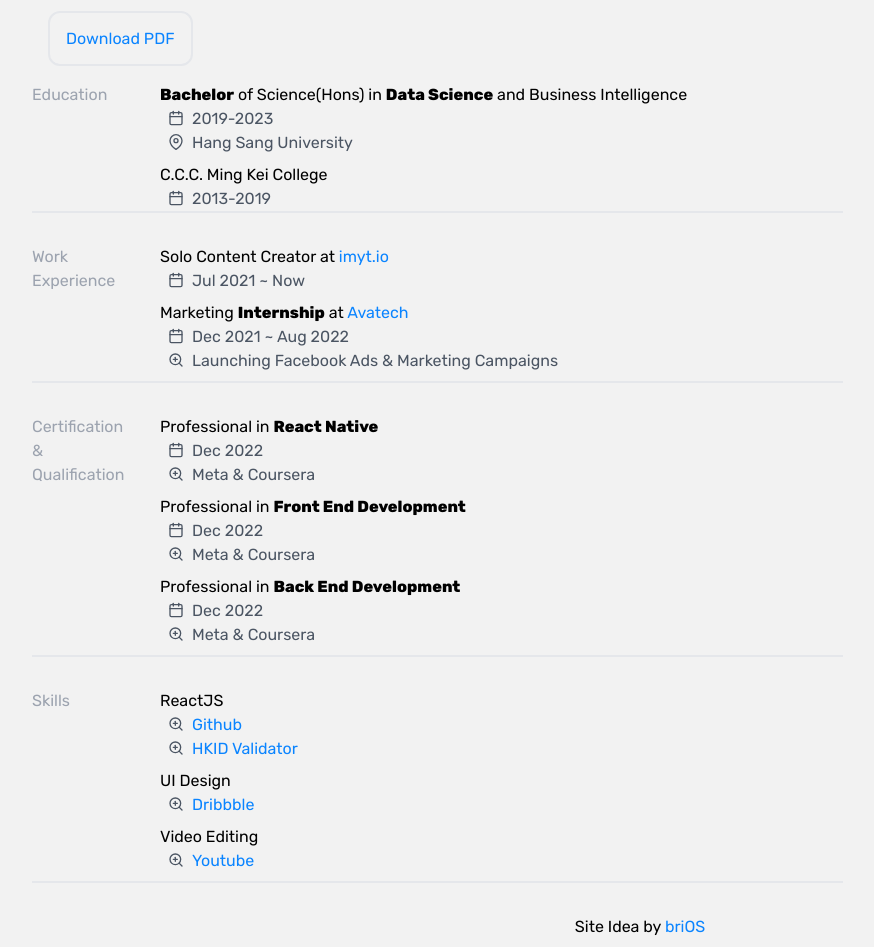
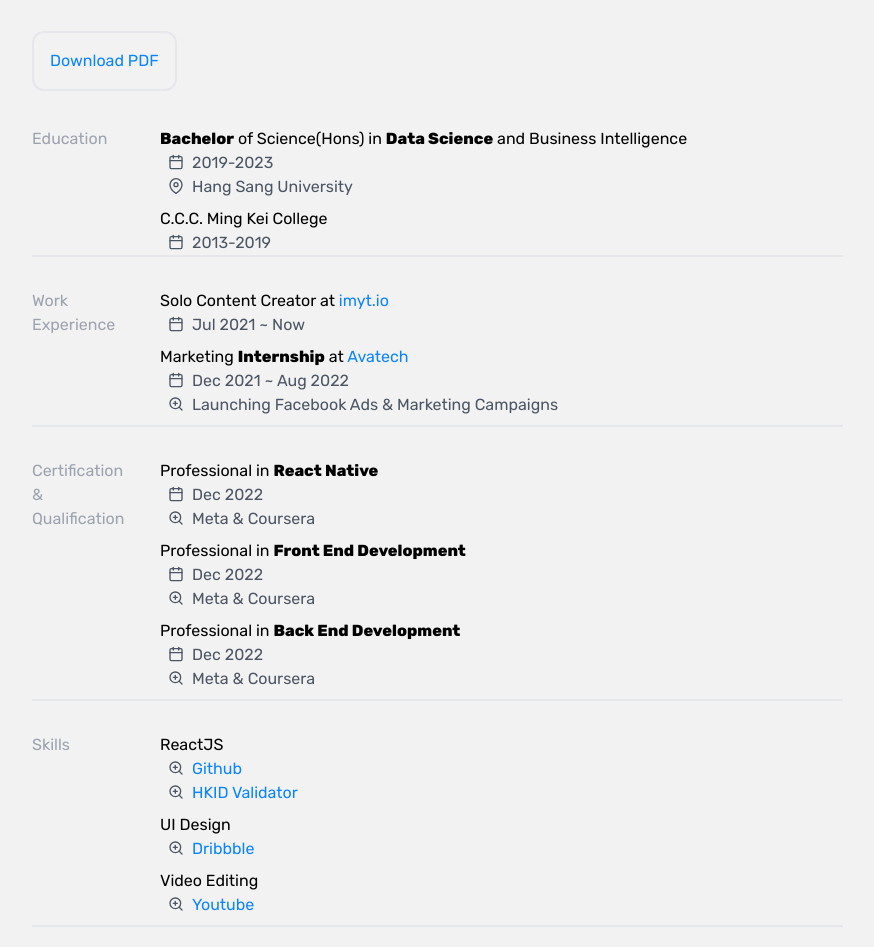
Before and after one commit to imytdotio/imytdotio, a React (Create React App) app: page /cv in a window 1280 px wide. Shown: the part 285-1232 px from the top of the page, without its empty margins (0-874 px from the left). Built offline with nearby package versions, Linux system fonts and the light colour scheme.

Commit message:
components extracted

```diff
--- a/src/App.js
+++ b/src/App.js
@@ -10,6 +10,8 @@ import { Bets } from "./Pages/Bets";
 import { Stack } from "./Pages/Stack";
 import { Blog } from "./Pages/Blog";
 import { CV } from "./Pages/CV";
+import { Test } from "./Pages/Test";
+import { Footer } from "./Components/Footer";
 
 function App() {
   return (
@@ -39,16 +41,12 @@ function App() {
           <Route path="/cv" exact>
             <CV />
           </Route>
+          <Route path="/test" exact>
+            <Test />
+          </Route>
         </Switch>
       </BrowserRouter>
-      <footer>
-        <p>
-          Site Idea by{" "}
-          <a href="https://brianlovin.com/" target="_blank">
-            briOS
-          </a>
-        </p>
-      </footer>
+      <Footer />
     </div>
   );
 }
--- /dev/null
+++ b/src/Components/Footer.js
@@ -0,0 +1,20 @@
+import React from "react";
+
+/**
+ * @author
+ * @function Footer
+ **/
+
+export const Footer = (props) => {
+  return (
+    <footer className="mt-16">
+      <hr className="w-1/2 m-auto mb-8"/>
+      <p>
+        Site Idea by{" "}
+        <a href="https://brianlovin.com/" target="_blank">
+          briOS
+        </a>
+      </p>
+    </footer>
+  );
+};
--- /dev/null
+++ b/src/Components/Section.js
@@ -0,0 +1,18 @@
+import React from "react";
+
+/**
+ * @author
+ * @function Section
+ **/
+
+export const Section = (props) => {
+  return <div className={`flex my-8 ${props.className}`}>{props.children}</div>;
+};
+
+export const SectionB = (props) => {
+  return <div className={`flex my-8 border-b-2 border-gray-200 lg:w-2/3 ${props.className}`}>{props.children}</div>;
+};
+
+export const SectionHeader = (props) => (
+  <h3 className={`w-24 mr-8 text-gray-400 ${props.className}`}>{props.children}</h3>
+);
--- a/src/Components/SimpleNav.js
+++ b/src/Components/SimpleNav.js
@@ -32,9 +32,9 @@ export const SimpleNav = (props) => {
       <NavLink to="/products" className={nav} activeClassName={active}>
         📦
       </NavLink>
-      <NavLink to="/cv" className={nav} activeClassName={active}>
+      {/* <NavLink to="/cv" className={nav} activeClassName={active}>
         🤠
-      </NavLink>
+      </NavLink> */}
     </div>
   );
 };
--- a/src/Pages/CV.js
+++ b/src/Pages/CV.js
@@ -6,6 +6,7 @@ import {
   FiMapPin,
   FiZoomIn,
 } from "react-icons/fi";
+import { SectionB, SectionHeader } from "../Components/Section";
 
 /**
  * @author
@@ -13,30 +14,30 @@ import {
  **/
 
 export const CV = (props) => {
-  const Section = (props) => (
-    <div className="flex my-8 border-b-2 border-gray-200 lg:w-2/3">
-      {props.children}
-    </div>
-  );
-  const SectionHeader = (props) => (
-    <h3 className="w-24 mr-8 text-gray-400">{props.children}</h3>
-  );
   const Description = (props) => {
     return <p className="ml-2 text-gray-600 text-small">{props.children}</p>;
   };
   const ListItem = (props) => {
     return <li className="mb-2">{props.children}</li>;
   };
+  const LinkButton = (props) => {
+    return (
+      <a
+        className="inline-block border-2 rounded-xl p-4 my-1 mr-4 hover:bg-white hover:border-white hover:shadow-xl duration-200"
+        href={props.href}
+        target="_blank"
+      >
+        {props.children}
+      </a>
+    );
+  };
+
   return (
     <div className="w-full text-left px-8">
       <h1 className="text-6xl font-bold mb-8 mt-2">🤠 Hi, I am Jeffrey.</h1>
-      <a
-        className="border-2 rounded-xl p-4 m-4 hover:bg-white hover:border-white hover:shadow-xl duration-200"
-        href="https://www.imyt.io/cv" target='_blank'
-      >
-        Download PDF
-      </a>
-      <Section>
+      <LinkButton href="https://www.dropbox.com/s/cbku9ao1hnztaiv/CV.pdf?dl=1">Download PDF</LinkButton>
+
+      <SectionB>
         <SectionHeader>Education</SectionHeader>
         <ul>
           <ListItem>
@@ -60,12 +61,12 @@ export const CV = (props) => {
             2013-2019
           </Description>
         </ul>
-      </Section>
+      </SectionB>
 
-      <Section>
+      <SectionB>
         <SectionHeader>Work Experience</SectionHeader>
         <ul>
-        <ListItem>
+          <ListItem>
             <p>
               Solo Content Creator at{" "}
               <a
@@ -102,9 +103,9 @@ export const CV = (props) => {
             </Description>
           </ListItem>
         </ul>
-      </Section>
+      </SectionB>
 
-      <Section>
+      <SectionB>
         <SectionHeader>Certification & Qualification</SectionHeader>
         <ul>
           <ListItem>
@@ -147,9 +148,9 @@ export const CV = (props) => {
             </Description>
           </ListItem>
         </ul>
-      </Section>
+      </SectionB>
 
-      <Section>
+      <SectionB>
         <SectionHeader>Skills</SectionHeader>
         <ul>
           <ListItem>
@@ -198,7 +199,7 @@ export const CV = (props) => {
             </Description>
           </ListItem>
         </ul>
-      </Section>
+      </SectionB>
     </div>
   );
 };
--- a/src/Pages/Home.js
+++ b/src/Pages/Home.js
@@ -1,15 +1,12 @@
 import React from "react";
 import { FiMapPin } from "react-icons/fi";
 import map from "../Assets/map.png";
+import { Section, SectionHeader } from "../Components/Section";
 /**
  * @author
  * @function Home
  **/
 
-const Section = (props) => <div className="flex mb-8">{props.children}</div>;
-const SectionHeader = (props) => (
-  <h3 className="w-24 mr-8 text-gray-400">{props.children}</h3>
-);
 const Link = (props) => (
   <a
     target="_blank"
@@ -23,7 +20,7 @@ export const Home = (props) => {
   return (
     <div className="text-left px-8">
       <h1 className="text-6xl font-bold mb-8 mt-2">🏠 Home</h1>
-      {/* <Section>
+      <Section>
         <SectionHeader />
         <p className="w-4/5 lg:w-3/5 leading-6 ">
           👋 Hello, 我是 YT，一位 Slash，斜槓族。我是一位學生／
@@ -44,7 +41,7 @@ export const Home = (props) => {
           、學習 Programming, 然後上學。
           我很喜歡學習、閱讀、建立習慣、過有規律的生活。
         </p>
-      </Section> */}
+      </Section>
 
       <Section>
         <SectionHeader>Locate</SectionHeader>
--- a/src/Pages/Stack.js
+++ b/src/Pages/Stack.js
@@ -1,5 +1,6 @@
 import React from "react";
 import { FiGithub, FiGlobe, FiLinkedin } from "react-icons/fi";
+import { Section, SectionHeader } from "../Components/Section";
 
 /**
  * @author
@@ -7,10 +8,6 @@ import { FiGithub, FiGlobe, FiLinkedin } from "react-icons/fi";
  **/
 
 export const Stack = (props) => {
-  const Section = (props) => <div className="flex mb-8">{props.children}</div>;
-  const SectionHeader = (props) => (
-    <h3 className="w-24 mr-8 text-gray-400">{props.children}</h3>
-  );
   const Link = (props) => (
     <a
       target="_blank"
--- /dev/null
+++ b/src/Pages/Test.js
@@ -0,0 +1,13 @@
+import React from 'react'
+
+/**
+* @author
+* @function Test
+**/
+
+export const Test = (props) => {
+  return(
+    <div>Test</div>
+   )
+
+ }
```
